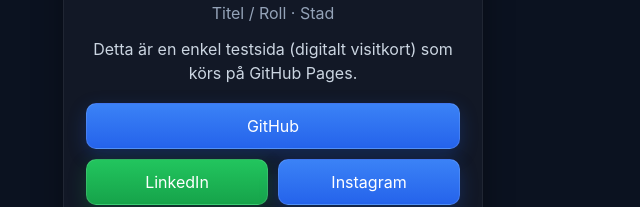
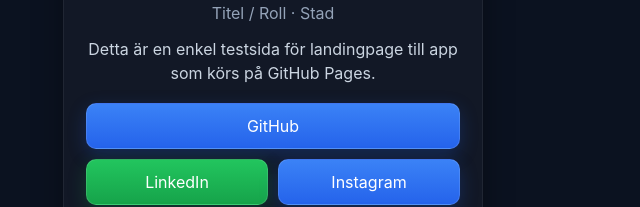
Before and after one commit to KB-Apps/landingpage, a plain HTML site: page index.html in a window 1280 px wide. Shown: the part 285-492 px from the top of the page, 367-1007 px from the left. Drawn offline with Linux system fonts and the light colour scheme.

Commit message:
Update index.html

```diff
--- a/index.html
+++ b/index.html
@@ -44,11 +44,12 @@
 </head>
 <body>
   <main class="card" role="main">
-    <!-- Lägg upp en bild som profile.jpg, eller byt src till din fil -->
+
+
     <img class="avatar" src="./profile.jpg" alt="Profilbild" width="110" height="110" />
     <h1>Ditt Namn</h1>
     <div class="title">Titel / Roll · Stad</div>
-    <p class="bio">Detta är en enkel testsida (digitalt visitkort) som körs på GitHub Pages.</p>
+    <p class="bio">Detta är en enkel testsida för landingpage till app som körs på GitHub Pages.</p>
 
     <div class="links" aria-label="Länkar">
       <a class="btn" href="https://github.com/KB-Apps" target="_blank" rel="noopener">GitHub</a>
```
